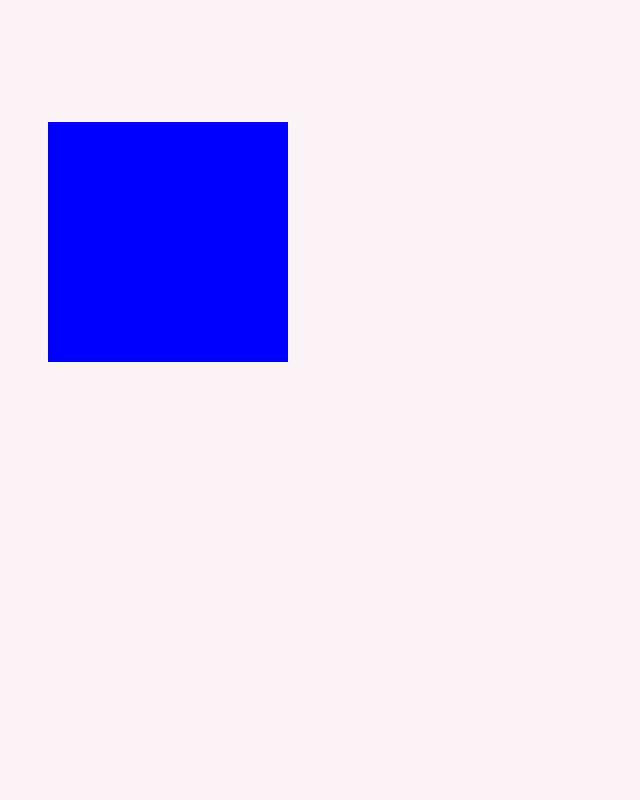
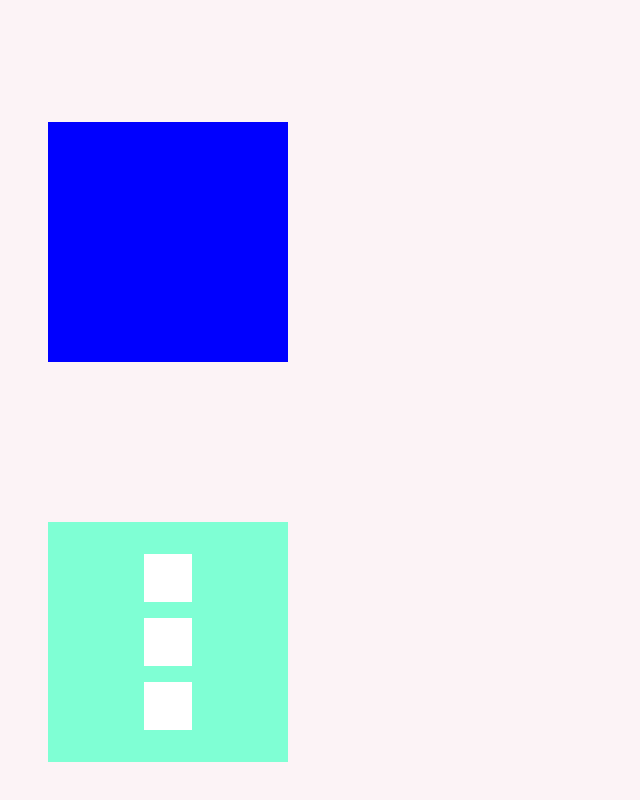
Before and after one commit to ManojThulung/ReactJs, a React (Create React App) app: page / in a window 1280 px wide. Shown: the part 326-1126 px from the top of the page, without its empty margins (0-640 px from the left). Before the commit the page ends 896 px from the top, so only its background shows below. Built offline with nearby package versions, Linux system fonts and the light colour scheme.

Commit message:
added framer motion varients

```diff
--- a/src/App.js
+++ b/src/App.js
@@ -1,11 +1,13 @@
 import Box1 from "./components/box1/box1";
 import Box2 from "./components/box2/box2";
+import Box3 from "./components/box3/box3";
 
 function App() {
   return (
     <div className="app">
       <Box1 />
       <Box2 />
+      <Box3 />
     </div>
   );
 }
--- a/src/components/box2/box2.js
+++ b/src/components/box2/box2.js
@@ -1,9 +1,6 @@
 import { motion } from "framer-motion";
-import { useState } from "react";
 
 function Box2() {
-  const [isAnimating, setIsAnimating] = useState(false);
-
   return (
     <div className="box-container">
       <motion.div
@@ -18,6 +15,7 @@
           right: 20,
           top: 5,
           bottom: 5,
+          left: 0,
         }}
         whileHover={{
           scale: 1.1,
--- /dev/null
+++ b/src/components/box3/box3.js
@@ -0,0 +1,45 @@
+import { motion } from "framer-motion";
+
+function Box3() {
+  const boxVarient = {
+    hidden: {
+      x: "-100vw",
+    },
+    visible: {
+      x: 0,
+      transition: {
+        delay: 0.5, //deilay 0.5 second the animation
+        when: "beforeChildren", // allow animation before its children (ie. <li>)
+        staggerChildren: 0.2, //This will stagger its children (ie. the <li> motion will occur serially)
+      },
+    },
+  };
+
+  const listVarient = {
+    hidden: {
+      x: -25,
+      opacity: 0,
+    },
+    visible: {
+      x: 0,
+      opacity: 1,
+    },
+  };
+
+  return (
+    <div className="box-container">
+      <motion.div
+        className="box"
+        variants={boxVarient}
+        animate="visible"
+        initial="hidden"
+      >
+        {[1, 2, 3].map((item) => (
+          <motion.li className="boxItem" variants={listVarient}></motion.li>
+        ))}
+      </motion.div>
+    </div>
+  );
+}
+
+export default Box3;
--- a/src/index.css
+++ b/src/index.css
@@ -39,3 +39,12 @@
   justify-content: center;
   background-color: aquamarine;
 }
+
+.boxItem {
+  height: 0.8rem;
+  width: 0.8rem;
+  background-color: white;
+  list-style: none;
+  padding: 1.5rem;
+  margin: 0.5rem;
+}
```
